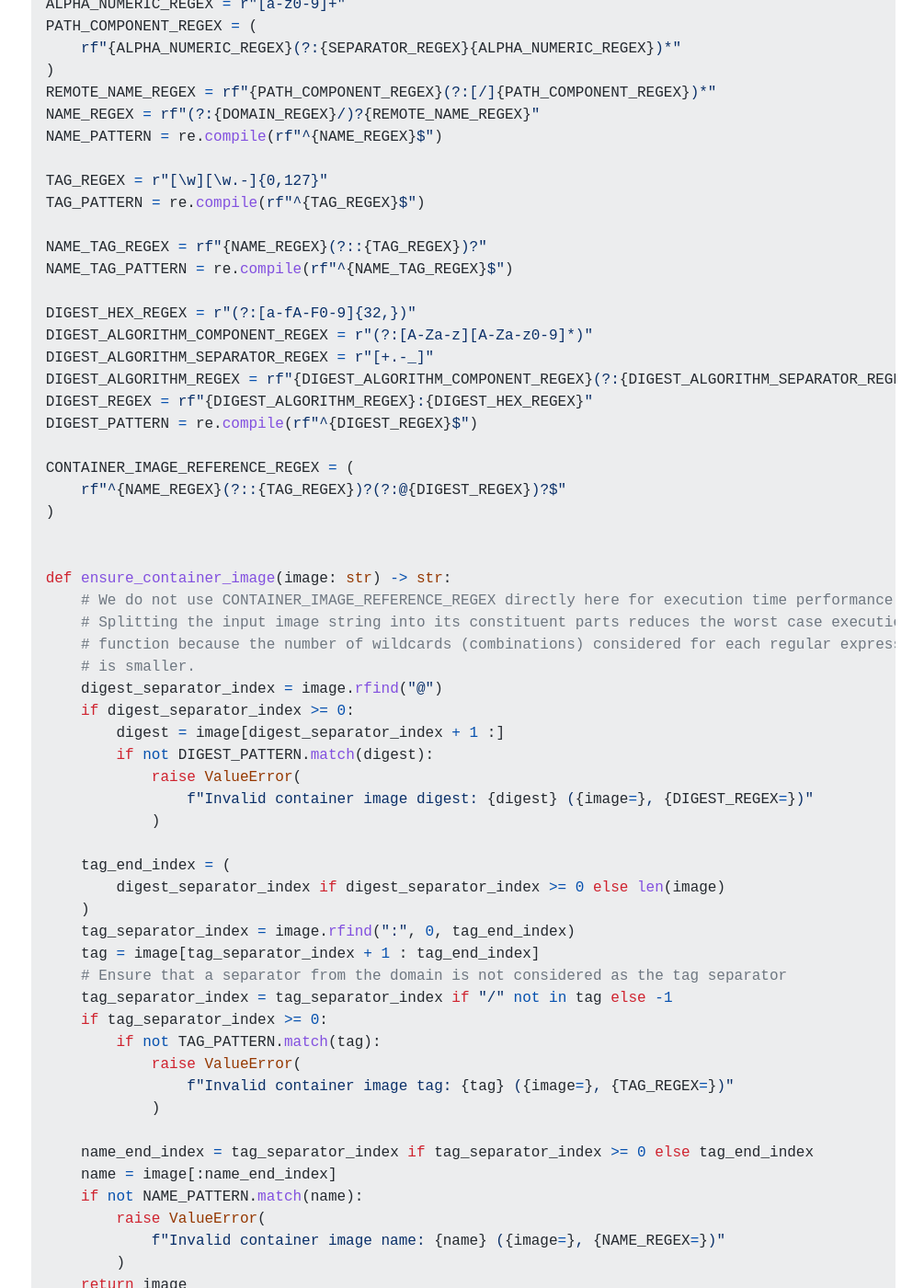
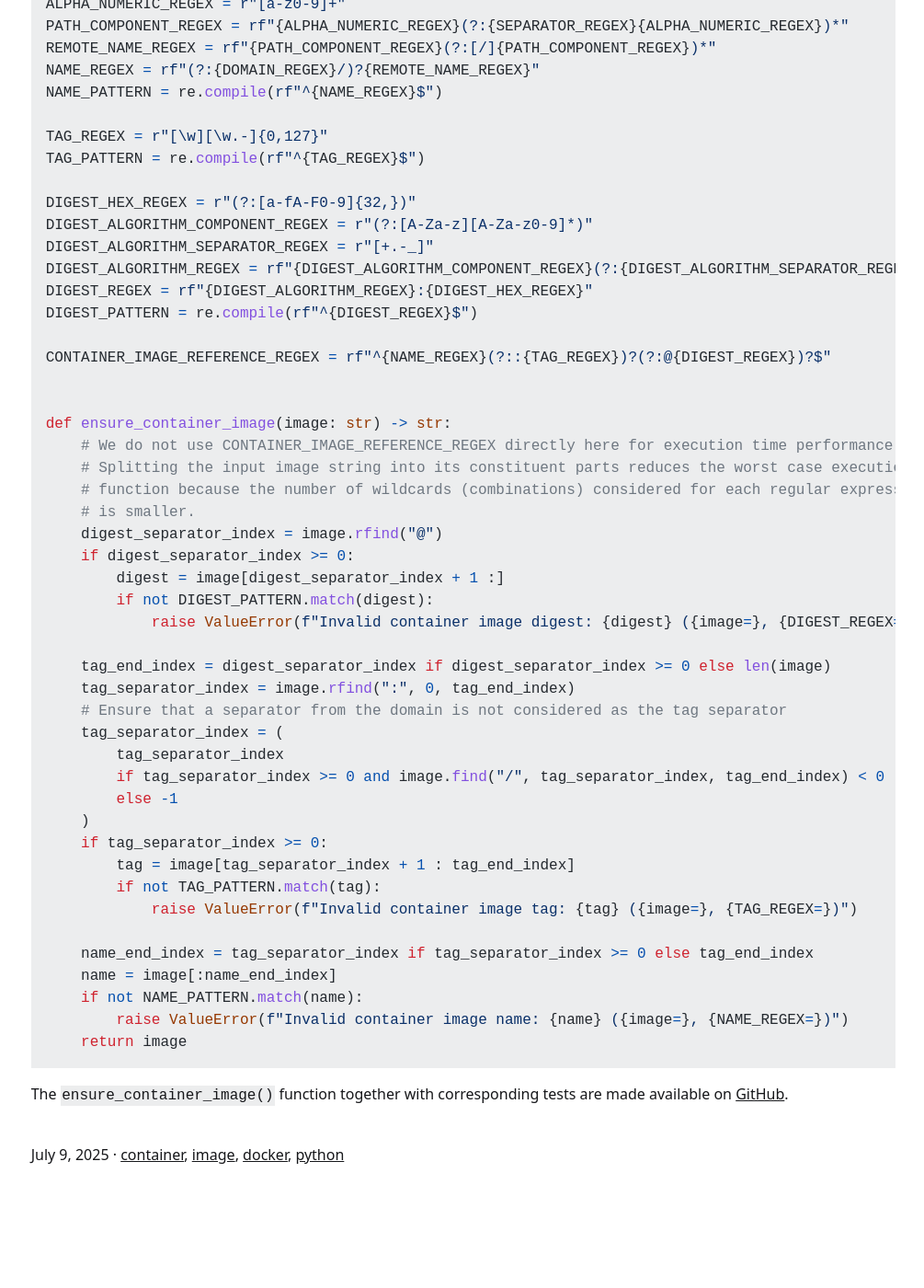
Before and after one commit to ovidiuparvu/ovidiuparvu.github.io, a Jekyll site: the page built from _posts/2025-07-09-validate-container-image-reference.md, in a window 1280 px wide and 1400 px high, scrolled down 487 px. Shown: the whole window at 92% size, without its empty margins (194-1199 px from the left). Built offline with Jekyll 4.4.1, drawn with Linux system fonts in a browser that asks for light colours; after the commit the page ends 1850 px from its top, so only the background shows below that.

Commit message:
Refactor regex patterns for container image validation and streamline error handling in ensure_container_image function

````diff
--- a/_posts/2025-07-09-validate-container-image-reference.md
+++ b/_posts/2025-07-09-validate-container-image-reference.md
@@ -22,18 +22,13 @@ DOMAIN_REGEX = rf"{HOST_REGEX}(?::{PORT_NUMBER_REGEX})?"
 
 SEPARATOR_REGEX = r"[_.]|__|[-]*"
 ALPHA_NUMERIC_REGEX = r"[a-z0-9]+"
-PATH_COMPONENT_REGEX = (
-    rf"{ALPHA_NUMERIC_REGEX}(?:{SEPARATOR_REGEX}{ALPHA_NUMERIC_REGEX})*"
-)
+PATH_COMPONENT_REGEX = rf"{ALPHA_NUMERIC_REGEX}(?:{SEPARATOR_REGEX}{ALPHA_NUMERIC_REGEX})*"
 REMOTE_NAME_REGEX = rf"{PATH_COMPONENT_REGEX}(?:[/]{PATH_COMPONENT_REGEX})*"
 NAME_REGEX = rf"(?:{DOMAIN_REGEX}/)?{REMOTE_NAME_REGEX}"
 NAME_PATTERN = re.compile(rf"^{NAME_REGEX}$")
 
 TAG_REGEX = r"[\w][\w.-]{0,127}"
 TAG_PATTERN = re.compile(rf"^{TAG_REGEX}$")
-
-NAME_TAG_REGEX = rf"{NAME_REGEX}(?::{TAG_REGEX})?"
-NAME_TAG_PATTERN = re.compile(rf"^{NAME_TAG_REGEX}$")
 
 DIGEST_HEX_REGEX = r"(?:[a-fA-F0-9]{32,})"
 DIGEST_ALGORITHM_COMPONENT_REGEX = r"(?:[A-Za-z][A-Za-z0-9]*)"
@@ -42,9 +37,7 @@ DIGEST_ALGORITHM_REGEX = rf"{DIGEST_ALGORITHM_COMPONENT_REGEX}(?:{DIGEST_ALGORIT
 DIGEST_REGEX = rf"{DIGEST_ALGORITHM_REGEX}:{DIGEST_HEX_REGEX}"
 DIGEST_PATTERN = re.compile(rf"^{DIGEST_REGEX}$")
 
-CONTAINER_IMAGE_REFERENCE_REGEX = (
-    rf"^{NAME_REGEX}(?::{TAG_REGEX})?(?:@{DIGEST_REGEX})?$"
-)
+CONTAINER_IMAGE_REFERENCE_REGEX = rf"^{NAME_REGEX}(?::{TAG_REGEX})?(?:@{DIGEST_REGEX})?$"
 
 
 def ensure_container_image(image: str) -> str:
@@ -56,29 +49,25 @@ def ensure_container_image(image: str) -> str:
     if digest_separator_index >= 0:
         digest = image[digest_separator_index + 1 :]
         if not DIGEST_PATTERN.match(digest):
-            raise ValueError(
-                f"Invalid container image digest: {digest} ({image=}, {DIGEST_REGEX=})"
-            )
+            raise ValueError(f"Invalid container image digest: {digest} ({image=}, {DIGEST_REGEX=})")
 
-    tag_end_index = (
-        digest_separator_index if digest_separator_index >= 0 else len(image)
+    tag_end_index = digest_separator_index if digest_separator_index >= 0 else len(image)
+    tag_separator_index = image.rfind(":", 0, tag_end_index)
+    # Ensure that a separator from the domain is not considered as the tag separator
+    tag_separator_index = (
+        tag_separator_index
+        if tag_separator_index >= 0 and image.find("/", tag_separator_index, tag_end_index) < 0
+        else -1
     )
-    tag_separator_index = image.rfind(":", 0, tag_end_index)
-    tag = image[tag_separator_index + 1 : tag_end_index]
-    # Ensure that a separator from the domain is not considered as the tag separator
-    tag_separator_index = tag_separator_index if "/" not in tag else -1
     if tag_separator_index >= 0:
+        tag = image[tag_separator_index + 1 : tag_end_index]
         if not TAG_PATTERN.match(tag):
-            raise ValueError(
-                f"Invalid container image tag: {tag} ({image=}, {TAG_REGEX=})"
-            )
+            raise ValueError(f"Invalid container image tag: {tag} ({image=}, {TAG_REGEX=})")
 
     name_end_index = tag_separator_index if tag_separator_index >= 0 else tag_end_index
     name = image[:name_end_index]
     if not NAME_PATTERN.match(name):
-        raise ValueError(
-            f"Invalid container image name: {name} ({image=}, {NAME_REGEX=})"
-        )
+        raise ValueError(f"Invalid container image name: {name} ({image=}, {NAME_REGEX=})")
     return image
 ```
 
````
